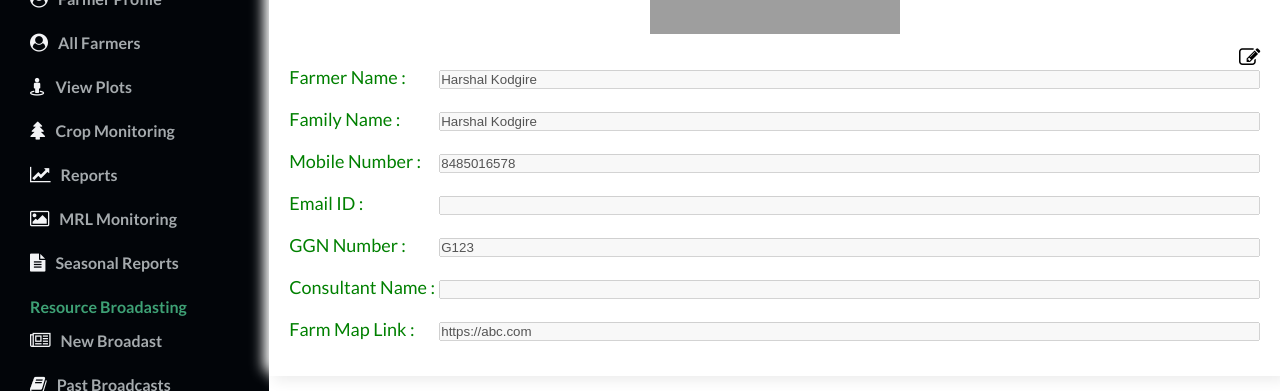
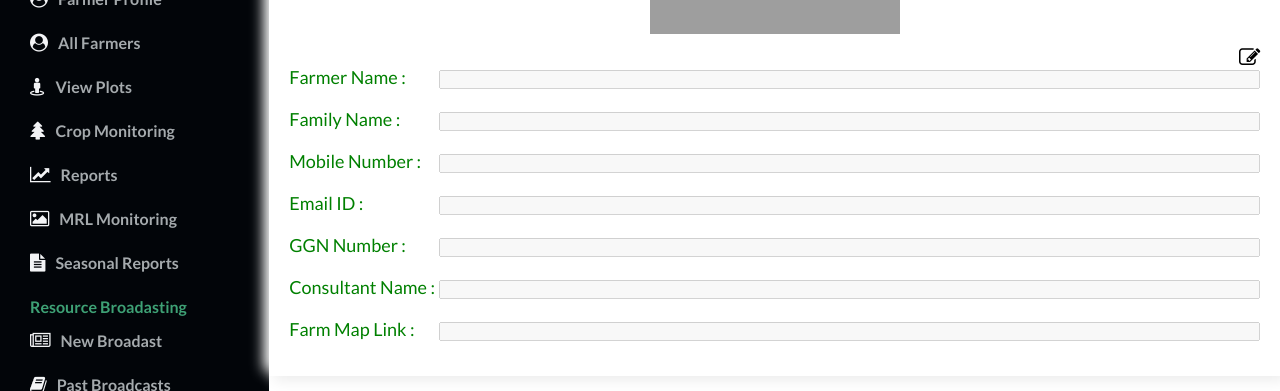
Before and after one commit to Harshal-9/FreshExpress-Dashboard, a React (Create React App) app: page /FarmerProfile in a window 1280 px wide. Shown: the part 478-869 px from the top of the page. Built offline with nearby package versions, Linux system fonts and the light colour scheme; no server answers; grey boxes are pictures that could not be loaded.

Commit message:
Removed Harshal's dummy data in farmerProfile page

```diff
--- a/src/components/FarmerProfileSection/FarmerProfile.js
+++ b/src/components/FarmerProfileSection/FarmerProfile.js
@@ -46,13 +46,13 @@ function FarmerProfile(props) {
 
   // Doing for MH code
   const [farmerAllData, setFarmerAllData] = useState({
-    name: "Harshal Kodgire",
-    familyName: "Harshal Kodgire",
-    mobileNumber: "8485016578",
-    emailId: "a@b",
-    GGN: "G123",
-    consultantName: "Rutwik Sawant",
-    farmMap: "https://abc.com",
+    name: "",
+    familyName: "",
+    mobileNumber: "",
+    emailId: "",
+    GGN: "",
+    consultantName: "",
+    farmMap: "",
   });
 
   const [plotAllData, setPlotAllData] = useState({
```
